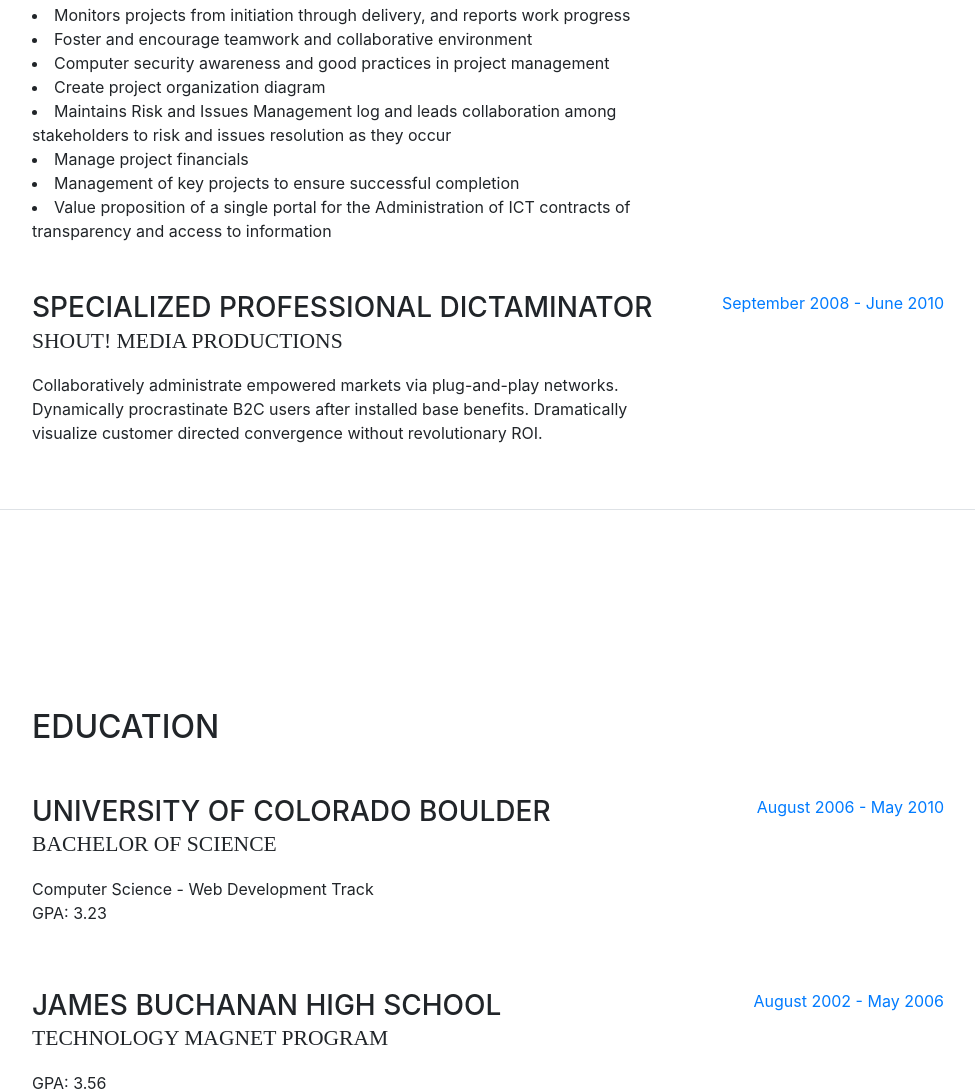
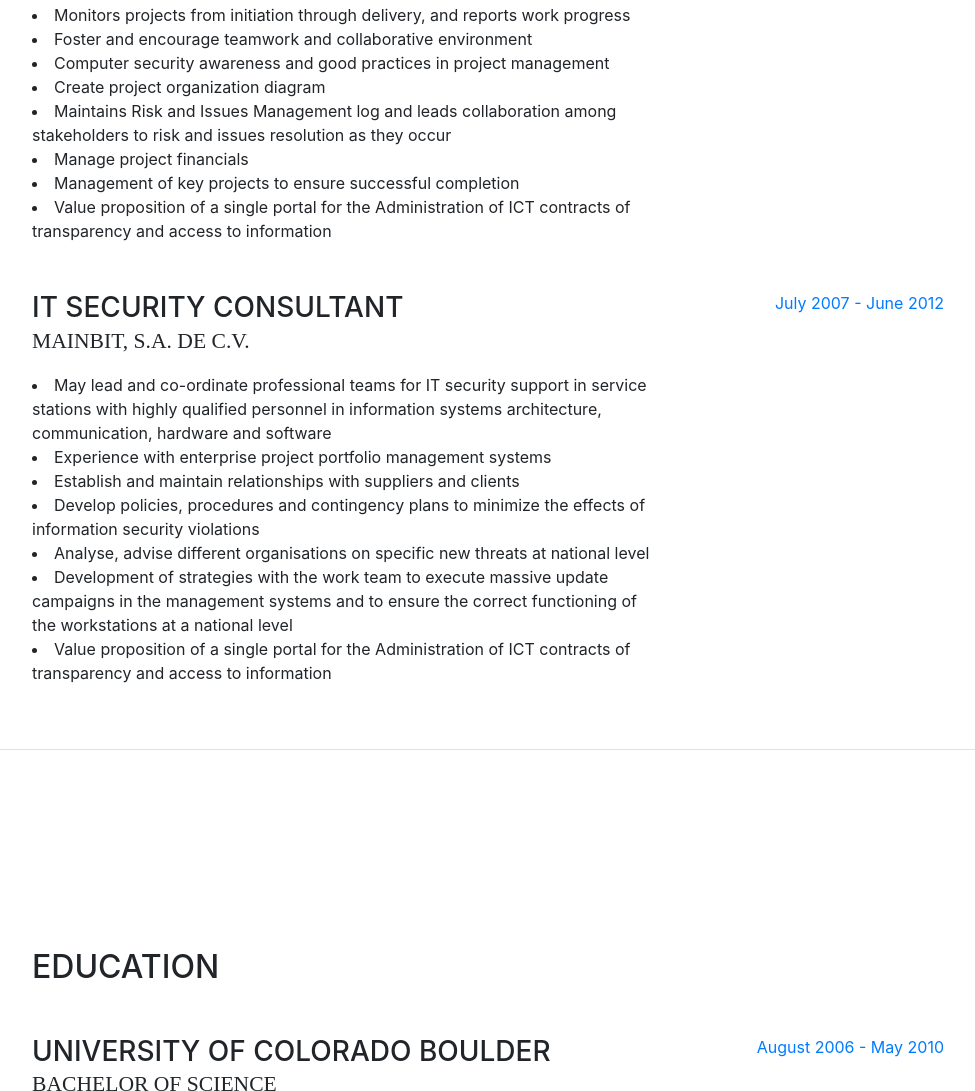
Before and after one commit to e-Lish/Test, a website with bundled scripts: page index.html in a window 1280 px wide. Shown: the part 1265-2356 px from the top of the page, without its empty margins (288-1263 px from the left). Built offline with nearby package versions, Linux system fonts and the light colour scheme; a web font is replaced by a local one.

Commit message:
Update index.html

```diff
--- a/index.html
+++ b/index.html
@@ -174,12 +174,34 @@
 
           <div class="resume-item d-flex flex-column flex-md-row">
             <div class="resume-content mr-auto">
-              <h3 class="mb-0">Specialized Professional Dictaminator</h3>
-              <div class="subheading mb-3">Shout! Media Productions</div>
-              <p>Collaboratively administrate empowered markets via plug-and-play networks. Dynamically procrastinate B2C users after installed base benefits. Dramatically visualize customer directed convergence without revolutionary ROI.</p>
+              <h3 class="mb-0">IT Security Consultant</h3>
+              <div class="subheading mb-3">Mainbit, S.A. de C.V.</div>
+              <li>
+                                <span class="fa-li"><i class="fas fa-check"></i></span>May lead and co-ordinate professional teams for IT security support in service stations with highly qualified personnel in information systems architecture, communication, hardware and software
+                              </li>
+                            <li>
+                                <span class="fa-li"><i class="fas fa-check"></i></span>Experience with enterprise project portfolio management systems
+                            </li>
+              <li>
+                                <span class="fa-li"><i class="fas fa-check"></i></span>Establish and maintain relationships with suppliers and clients
+                            </li>
+              <li>
+                                <span class="fa-li"><i class="fas fa-check"></i></span>Develop policies, procedures and contingency plans to minimize the effects of information security violations
+                            </li>
+              <li>
+                                <span class="fa-li"><i class="fas fa-check"></i></span>Analyse, advise different organisations on specific new threats at national level
+                              </li>
+              <li>
+                                <span class="fa-li"><i class="fas fa-check"></i></span>Development of strategies with the work team to execute massive update campaigns in the management systems and to ensure the correct functioning of the workstations at a national level
+                             </li>
+            <li>
+                                <span class="fa-li"><i class="fas fa-check"></i></span>Value proposition of a single portal for the Administration of ICT contracts of transparency and access to information
+                            </li>
+
+              </p>
             </div>
             <div class="resume-date text-md-right">
-              <span class="text-primary">September 2008 - June 2010</span>
+              <span class="text-primary">July 2007 - June 2012</span>
             </div>
           </div>
 
```
